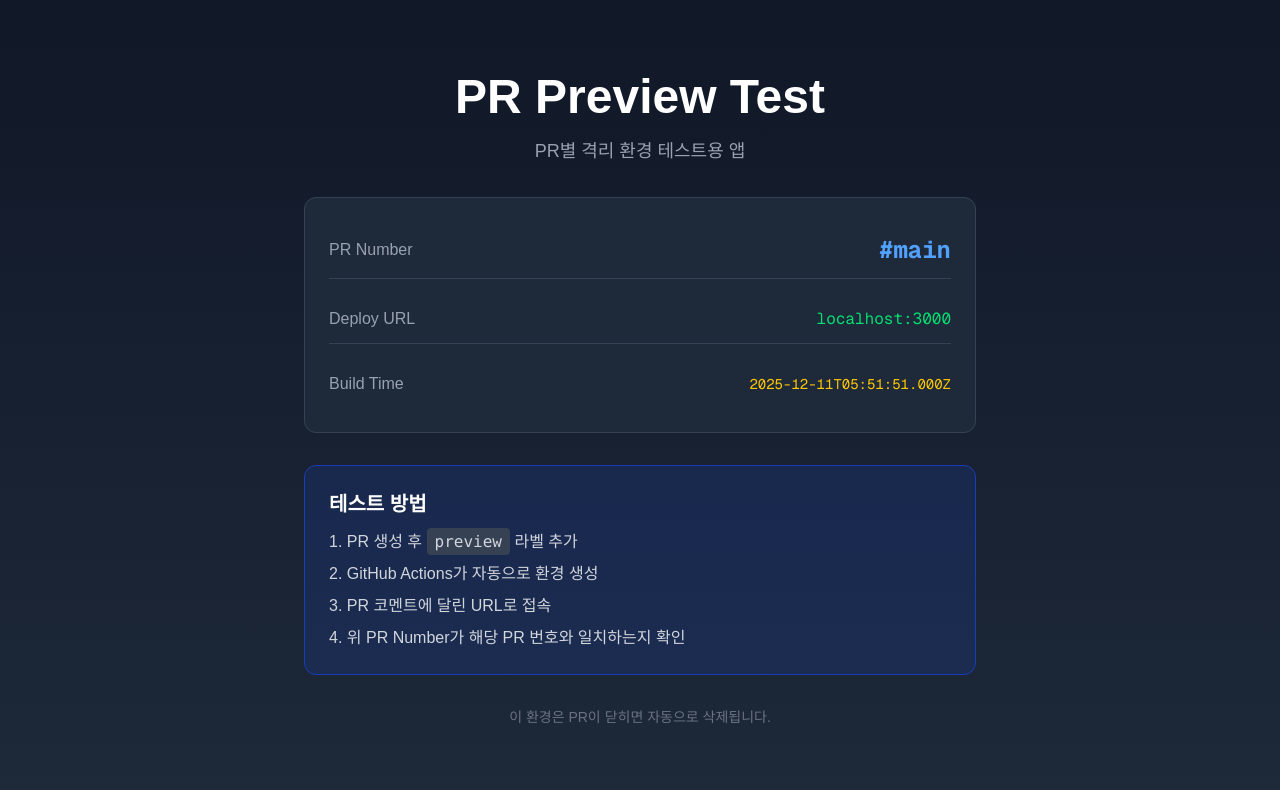
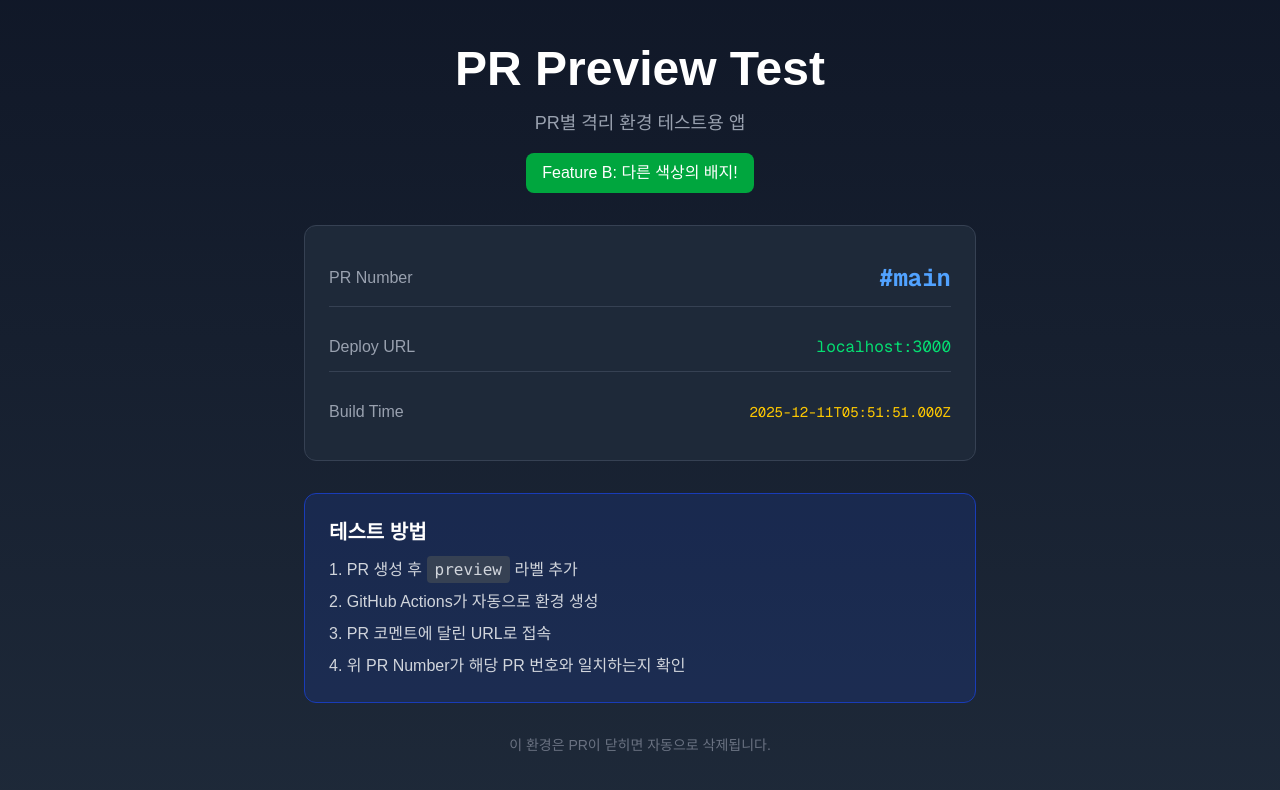
Before and after one commit to mag123c/pr-isolation-deploy, a Next.js app: page / in a window 1280 px wide. Shown: the top 790 px of the page. Built offline with nearby package versions, Linux system fonts and the light colour scheme.

Commit message:
feat: Feature B - 다른 색상의 배지 추가

```diff
--- a/app/page.tsx
+++ b/app/page.tsx
@@ -13,6 +13,9 @@ export default function Home() {
           <p className="text-gray-400 text-lg">
             PR별 격리 환경 테스트용 앱
           </p>
+          <div className="mt-4 px-4 py-2 bg-green-600 rounded-lg inline-block">
+            Feature B: 다른 색상의 배지!
+          </div>
         </div>
 
         <div className="bg-gray-800 rounded-xl p-6 space-y-4 border border-gray-700">
```
